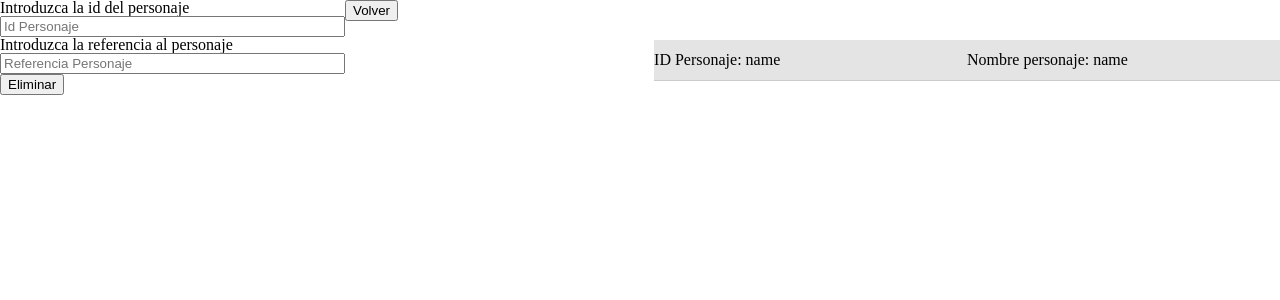
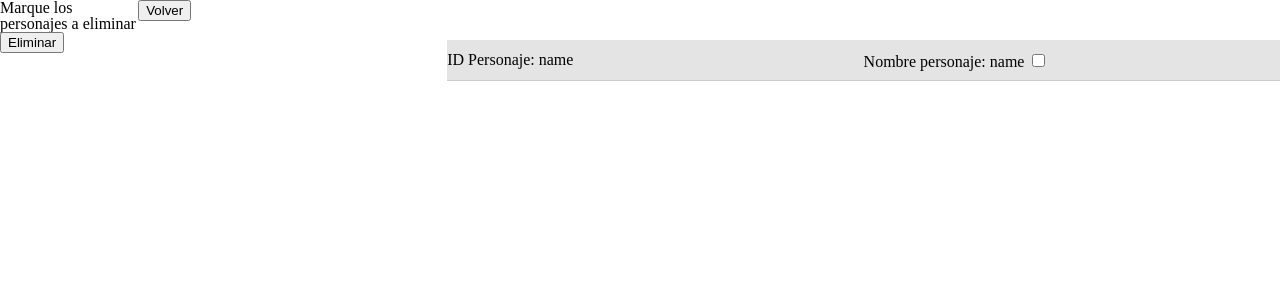
Before and after one commit to lca0037/GII18.0U-Ububooknet, a Flask app: template src/templates/delrefpers.html in a window 1280 px wide. Shown: the part 80-380 px from the top of the page. Run offline with Flask 2, Linux system fonts and the light colour scheme; the template is opened without the code that fills it: most values are stand-ins (such as "Sample title", 1, 10 or a date in 2020); some libraries are stand-ins or nearby versions.

Commit message:
Se permite al usuario eliminar varias referencias al mismo tiempo #68

```diff
--- a/src/templates/delrefpers.html
+++ b/src/templates/delrefpers.html
@@ -21,14 +21,10 @@
 		</div>
 	</header>
 	<div id="content">
-		<form action="" method="post" enctype=multipart/form-data>
-			<div id="txt1">Introduzca la id del personaje</div>
-			<input type="text" name="txt txt-idpers" size="40" placeholder="Id Personaje">
-			<div id="txt1">Introduzca la referencia al personaje</div>
-			<input type="text" name="txt txt-refpers" size="40" placeholder="Referencia Personaje">
-			<input type="submit" name="btn btn-delref" value="Eliminar">
+		<form action="javascript:borra()" method="post" enctype=multipart/form-data>
+			<div id="txt1">Marque los personajes a eliminar</div>
+			<input type="submit" name="btn btn-delpers" value="Eliminar">
 		</form>
-		<p>{{error}}</p>
 		<form action="{{ url_for('moddict') }}" class="form form-volver" method="post">
 			<input type="submit" name="btn btn-volver" value="Volver">
 		</form>
@@ -37,7 +33,10 @@
 			<div class="Personaje">
 				<div class="IdPersonaje">ID Personaje: {{ i }}</div>
 				{% for n in pers[i].getPersonaje().keys() %}
-				<div class="NomP">Nombre personaje: {{ n }} </div>
+				<div class="NomP">Nombre personaje: {{ n }}
+					<input type="checkbox" name="cbx cbx-delpers" title="Marque para eliminar la referencia" value="{{ n }}" idpers="{{ i }}">
+				</div>
+
 				{% endfor %}
 			</div>
 			{% endfor %}
@@ -45,4 +44,32 @@
 	</div>
 	<footer></footer>
 </body>
+<script src="https://code.jquery.com/jquery-1.12.4.js"></script>
+<script src="https://code.jquery.com/ui/1.12.1/jquery-ui.js"></script>
+<script type="text/javascript">
+	function borra(){
+		var checks = [];
+		var datos = [];
+		var inputElements = document.getElementsByName("cbx cbx-delpers");
+		for(var i=0; inputElements[i]; ++i){
+      		if(inputElements[i].checked){
+      			datos.push(inputElements[i].getAttribute("idpers"))
+           		datos.push(inputElements[i].value);
+           		checks.push(datos);
+           		datos = [];
+      		}
+		}
+		console.log(checks);
+		$.ajax({
+          type: "POST",
+          contentType: "application/json;charset=utf-8",
+          url: "/Modificar-Diccionario/Eliminar-Referencia/",
+          traditional: "true",
+          data: JSON.stringify({checks}),
+          dataType: "json"
+          });
+		alert('Las referencias seleccionadas han sido eliminados con éxito')
+		location.reload();
+	}
+</script>
 </html>
--- a/src/vista.py
+++ b/src/vista.py
@@ -130,18 +130,17 @@ def delpers():
         return redirect(url_for('index'))
     if request.method == "POST":
         names = request.get_json()
-        m.eliminarPersonajes(names['checks'])
+        m.eliminarListPersonajes(names['checks'])
     return render_template('delpers.html', pers = m.getPersonajes())
 
 @app.route('/Modificar-Diccionario/Juntar-Personajes/', methods=["GET", "POST"])
 def joinpers():
-    error = ''
     if(m.getTexto() == ''):
         return redirect(url_for('index'))
     if request.method == "POST":
         names = request.get_json()
         m.juntarListPersonajes(names['checks'])
-    return render_template('joinpers.html', error = error, pers = m.getPersonajes())
+    return render_template('joinpers.html', pers = m.getPersonajes())
 
 @app.route('/Modificar-Diccionario/Nueva-Referencia/', methods=["GET", "POST"])
 def newrefpers():
@@ -166,15 +165,8 @@ def delrefpers():
     if(m.getTexto() == ''):
         return redirect(url_for('index'))
     if request.method == "POST":
-        idp = request.form['txt txt-idpers']
-        ref = request.form['txt txt-refpers']
-        if(len(idp)>0 and len(ref)>0):
-            if(m.eliminarReferenciaPersonaje(idp,ref)):
-                error = 'Se ha eliminado correctamente la referencia'
-            else:
-                error = 'La id o la referencia no existe'
-        else:
-            error = 'No se permiten textos vacíos como id de personaje o nueva referencia'
+        names = request.get_json()
+        m.eliminarListRefs(names['checks'])
     return render_template('delrefpers.html', error = error, pers = m.getPersonajes())
 
 @app.route('/Modificar-Diccionario/Cambiar-Identificador/', methods=["GET", "POST"])
```
Also changed, not shown: src/modelo.py (+12 -9 lines).
